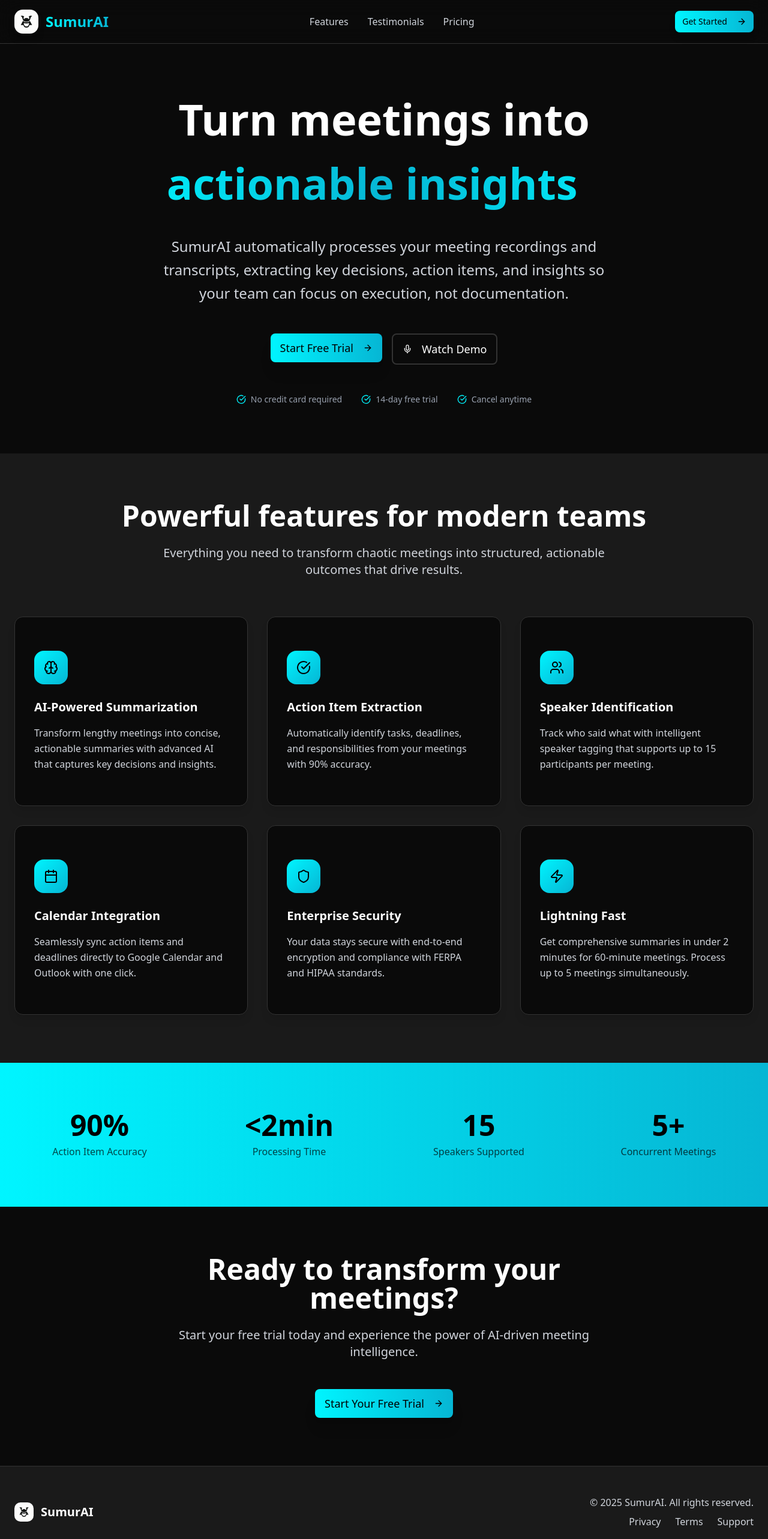
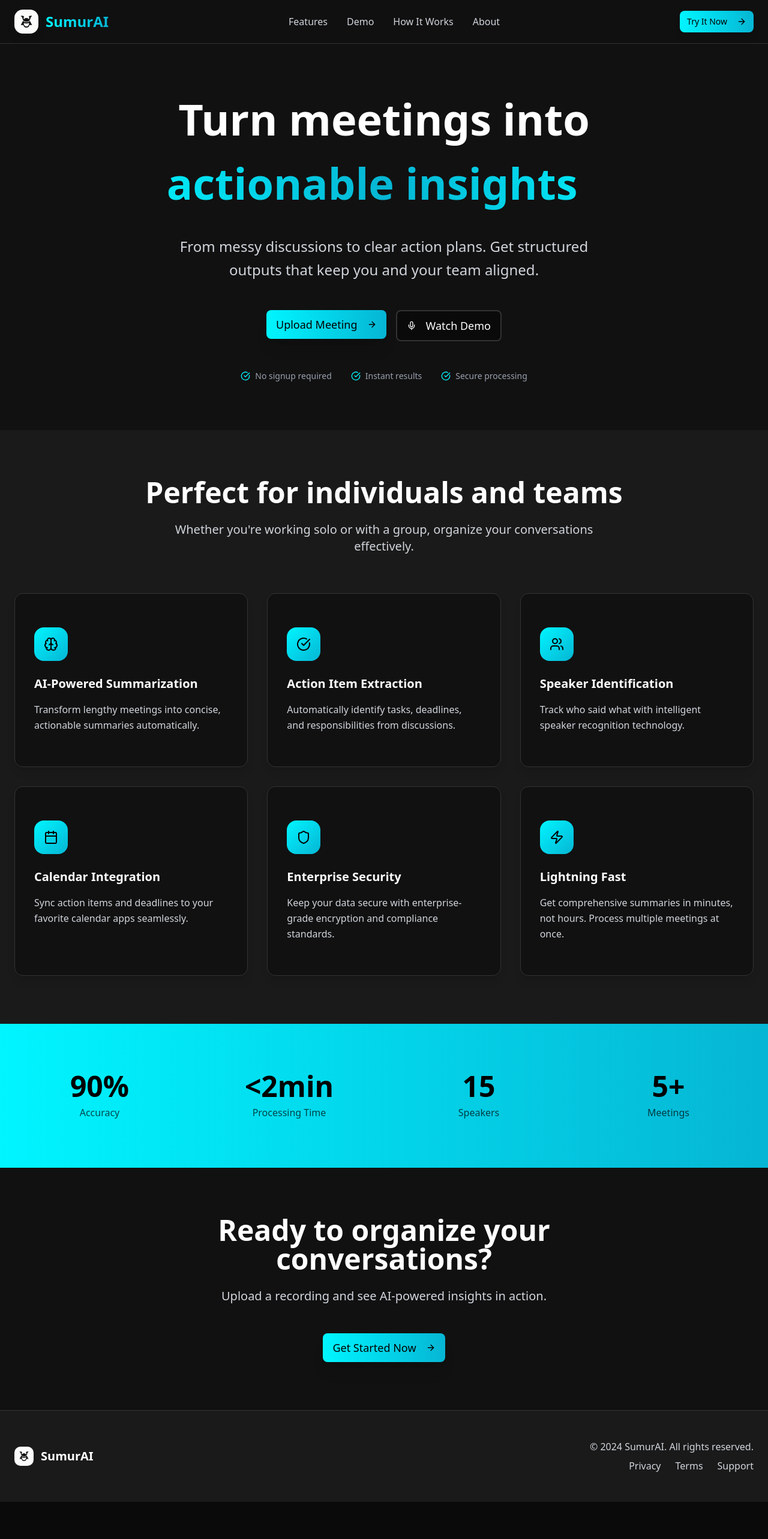
Before and after one commit to HarrisLich/CMPT475-Group2-Meeting-Summarizer, a Next.js app in the folder sumurai/: page / in a window 1280 px wide. Shown: the top 2566 px of the page at 60% size. After the commit the page ends 2504 px from the top, so only its background shows below. Built offline with nearby package versions, Linux system fonts and the light colour scheme.

Commit message:
okay good

```diff
--- a/sumurai/app/landing.tsx
+++ b/sumurai/app/landing.tsx
@@ -75,37 +75,37 @@ function Landing() {
     {
       icon: <Brain className="w-6 h-6" />,
       title: "AI-Powered Summarization",
-      description: "Transform lengthy meetings into concise, actionable summaries with advanced AI that captures key decisions and insights.",
+      description: "Transform lengthy meetings into concise, actionable summaries automatically.",
       color: "bg-gradient-to-br from-[#00F5FF] to-[#06B6D4]"
     },
     {
       icon: <CheckCircle className="w-6 h-6" />,
       title: "Action Item Extraction",
-      description: "Automatically identify tasks, deadlines, and responsibilities from your meetings with 90% accuracy.",
+      description: "Automatically identify tasks, deadlines, and responsibilities from discussions.",
       color: "bg-gradient-to-br from-[#00F5FF] to-[#06B6D4]"
     },
     {
       icon: <Users className="w-6 h-6" />,
       title: "Speaker Identification",
-      description: "Track who said what with intelligent speaker tagging that supports up to 15 participants per meeting.",
+      description: "Track who said what with intelligent speaker recognition technology.",
       color: "bg-gradient-to-br from-[#00F5FF] to-[#06B6D4]"
     },
     {
       icon: <Calendar className="w-6 h-6" />,
       title: "Calendar Integration",
-      description: "Seamlessly sync action items and deadlines directly to Google Calendar and Outlook with one click.",
+      description: "Sync action items and deadlines to your favorite calendar apps seamlessly.",
       color: "bg-gradient-to-br from-[#00F5FF] to-[#06B6D4]"
     },
     {
       icon: <Shield className="w-6 h-6" />,
       title: "Enterprise Security",
-      description: "Your data stays secure with end-to-end encryption and compliance with FERPA and HIPAA standards.",
+      description: "Keep your data secure with enterprise-grade encryption and compliance standards.",
       color: "bg-gradient-to-br from-[#00F5FF] to-[#06B6D4]"
     },
     {
       icon: <Zap className="w-6 h-6" />,
       title: "Lightning Fast",
-      description: "Get comprehensive summaries in under 2 minutes for 60-minute meetings. Process up to 5 meetings simultaneously.",
+      description: "Get comprehensive summaries in minutes, not hours. Process multiple meetings at once.",
       color: "bg-gradient-to-br from-[#00F5FF] to-[#06B6D4]"
     }
   ];
@@ -135,9 +135,9 @@ function Landing() {
   ];
 
   return (
-    <div className="min-h-screen bg-gradient-to-b from-[#0A0A0A] via-[#0A0A0A] to-[#1A1A1A]">
+    <div className="min-h-screen bg-gradient-to-b from-[#111111] via-[#111111] to-[#1A1A1A]">
       {/* Header */}
-      <header className="sticky top-0 z-50 bg-[#0A0A0A]/80 backdrop-blur-lg border-b border-[#333333]">
+      <header className="sticky top-0 z-50 bg-[#111111]/80 backdrop-blur-lg border-b border-[#333333]">
         <div className="container mx-auto px-6 py-4 flex justify-between items-center">
           <div className="flex items-center space-x-3">
             <div className="w-10 h-10 flex items-center justify-center shadow-lg">
@@ -152,16 +152,19 @@ function Landing() {
             <a href="#features" className="text-gray-300 hover:text-white transition-colors font-medium">
               Features
             </a>
-            <a href="#testimonials" className="text-gray-300 hover:text-white transition-colors font-medium">
-              Testimonials
+            <a href="/demo" className="text-gray-300 hover:text-white transition-colors font-medium">
+              Demo
             </a>
-            <a href="#pricing" className="text-gray-300 hover:text-white transition-colors font-medium">
-              Pricing
+            <a href="/how-it-works" className="text-gray-300 hover:text-white transition-colors font-medium">
+              How It Works
+            </a>
+            <a href="/about" className="text-gray-300 hover:text-white transition-colors font-medium">
+              About
             </a>
           </nav>
 
-          <Button onClick={() => router.push('/login')} className="bg-gradient-to-r from-[#00F5FF] to-[#06B6D4] hover:from-[#00D4E6] hover:to-[#0891B2] text-black shadow-lg">
-            Get Started
+          <Button onClick={() => router.push('/upload')} className="bg-gradient-to-r from-[#00F5FF] to-[#06B6D4] hover:from-[#00D4E6] hover:to-[#0891B2] text-black shadow-lg">
+            Try It Now
             <ArrowRight className="w-4 h-4 ml-2" />
           </Button>
         </div>
@@ -185,16 +188,16 @@ function Landing() {
           </h1>
 
           <p className={`text-xl md:text-2xl text-gray-300 mb-12 leading-relaxed max-w-3xl mx-auto transition-all duration-1000 delay-500 ${isVisible ? 'opacity-100 translate-y-0' : 'opacity-0 translate-y-10'}`}>
-            SumurAI automatically processes your meeting recordings and transcripts, extracting key decisions, action items, and insights so your team can focus on execution, not documentation.
+            From messy discussions to clear action plans. Get structured outputs that keep you and your team aligned.
           </p>
 
           <div className={`flex flex-col sm:flex-row gap-4 justify-center mb-12 transition-all duration-1000 delay-700 ${isVisible ? 'opacity-100 translate-y-0' : 'opacity-0 translate-y-10'}`}>
             <Button
               size="lg"
-              onClick={() => router.push('/login')}
+              onClick={() => router.push('/upload')}
               className="bg-gradient-to-r from-[#00F5FF] to-[#06B6D4] hover:from-[#00D4E6] hover:to-[#0891B2] text-black text-lg px-8 py-6 shadow-xl hover:shadow-2xl transition-all duration-300"
             >
-              Start Free Trial
+              Upload Meeting
               <ArrowRight className="w-5 h-5 ml-2" />
             </Button>
             <Button
@@ -211,15 +214,15 @@ function Landing() {
           <div className={`flex items-center justify-center space-x-8 text-gray-400 text-sm transition-all duration-1000 delay-1000 ${isVisible ? 'opacity-100 translate-y-0' : 'opacity-0 translate-y-5'}`}>
             <div className="flex items-center space-x-2">
               <CheckCircle className="w-4 h-4 text-[#00F5FF]" />
-              <span>No credit card required</span>
+              <span>No signup required</span>
             </div>
             <div className="flex items-center space-x-2">
               <CheckCircle className="w-4 h-4 text-[#00F5FF]" />
-              <span>14-day free trial</span>
+              <span>Instant results</span>
             </div>
             <div className="flex items-center space-x-2">
               <CheckCircle className="w-4 h-4 text-[#00F5FF]" />
-              <span>Cancel anytime</span>
+              <span>Secure processing</span>
             </div>
           </div>
         </div>
@@ -257,10 +260,10 @@ function Landing() {
         <div className="container mx-auto px-6">
           <div className={`text-center mb-16 transition-all duration-1000 ${featuresVisible ? 'opacity-100 transform translate-y-0' : 'opacity-0 transform translate-y-10 invisible'}`}>
             <h2 className="text-4xl md:text-5xl font-bold text-white mb-6">
-              Powerful features for modern teams
+              Perfect for individuals and teams
             </h2>
             <p className="text-xl text-gray-300 max-w-3xl mx-auto">
-              Everything you need to transform chaotic meetings into structured, actionable outcomes that drive results.
+              Whether you're working solo or with a group, organize your conversations effectively.
             </p>
           </div>
 
@@ -268,7 +271,7 @@ function Landing() {
             {features.map((feature, index) => (
               <Card
                 key={index}
-                className={`border-0 shadow-lg hover:shadow-xl transition-all duration-500 group cursor-pointer bg-[#0A0A0A] border border-[#333333] ${
+                className={`border-0 shadow-lg hover:shadow-xl transition-all duration-500 group cursor-pointer bg-[#111111] border border-[#333333] ${
                   featuresVisible
                     ? 'opacity-100 transform translate-y-0'
                     : 'opacity-0 transform translate-y-10 invisible'
@@ -300,7 +303,7 @@ function Landing() {
           <div className="grid md:grid-cols-4 gap-8 text-center">
             <div className="hover:scale-105 transition-transform duration-300 cursor-pointer">
               <div className="text-4xl md:text-5xl font-bold mb-2 animate-in fade-in slide-in-from-bottom-4" style={{animationDelay: '200ms'}}>90%</div>
-              <div className="text-black/70">Action Item Accuracy</div>
+              <div className="text-black/70">Accuracy</div>
             </div>
             <div className="hover:scale-105 transition-transform duration-300 cursor-pointer">
               <div className="text-4xl md:text-5xl font-bold mb-2 animate-in fade-in slide-in-from-bottom-4" style={{animationDelay: '400ms'}}>&lt;2min</div>
@@ -308,11 +311,11 @@ function Landing() {
             </div>
             <div className="hover:scale-105 transition-transform duration-300 cursor-pointer">
               <div className="text-4xl md:text-5xl font-bold mb-2 animate-in fade-in slide-in-from-bottom-4" style={{animationDelay: '600ms'}}>15</div>
-              <div className="text-black/70">Speakers Supported</div>
+              <div className="text-black/70">Speakers</div>
             </div>
             <div className="hover:scale-105 transition-transform duration-300 cursor-pointer">
               <div className="text-4xl md:text-5xl font-bold mb-2 animate-in fade-in slide-in-from-bottom-4" style={{animationDelay: '800ms'}}>5+</div>
-              <div className="text-black/70">Concurrent Meetings</div>
+              <div className="text-black/70">Meetings</div>
             </div>
           </div>
         </div>
@@ -355,21 +358,21 @@ function Landing() {
       */}
 
       {/* CTA Section */}
-      <section className="py-20 bg-[#0A0A0A]">
+      <section className="py-20 bg-[#111111]">
         <div className="container mx-auto px-6 text-center">
           <div className="max-w-3xl mx-auto">
             <h2 className="text-4xl md:text-5xl font-bold text-white mb-6">
-              Ready to transform your meetings?
+              Ready to organize your conversations?
             </h2>
             <p className="text-xl text-gray-300 mb-12">
-              Start your free trial today and experience the power of AI-driven meeting intelligence.
+              Upload a recording and see AI-powered insights in action.
             </p>
             <Button
               size="lg"
-              onClick={() => router.push('/login')}
+              onClick={() => router.push('/upload')}
               className="bg-gradient-to-r from-[#00F5FF] to-[#06B6D4] hover:from-[#00D4E6] hover:to-[#0891B2] text-black text-lg px-8 py-6 shadow-xl"
             >
-              Start Your Free Trial
+              Get Started Now
               <ArrowRight className="w-5 h-5 ml-2" />
             </Button>
           </div>
@@ -387,7 +390,7 @@ function Landing() {
               <span className="text-xl font-bold text-white">SumurAI</span>
             </div>
             <div className="text-gray-300 text-center md:text-right">
-              <p>&copy; 2025 SumurAI. All rights reserved.</p>
+              <p>&copy; 2024 SumurAI. All rights reserved.</p>
               <div className="flex space-x-6 mt-2 justify-center md:justify-end">
                 <a href="#privacy" className="hover:text-white transition-colors">Privacy</a>
                 <a href="#terms" className="hover:text-white transition-colors">Terms</a>
```
